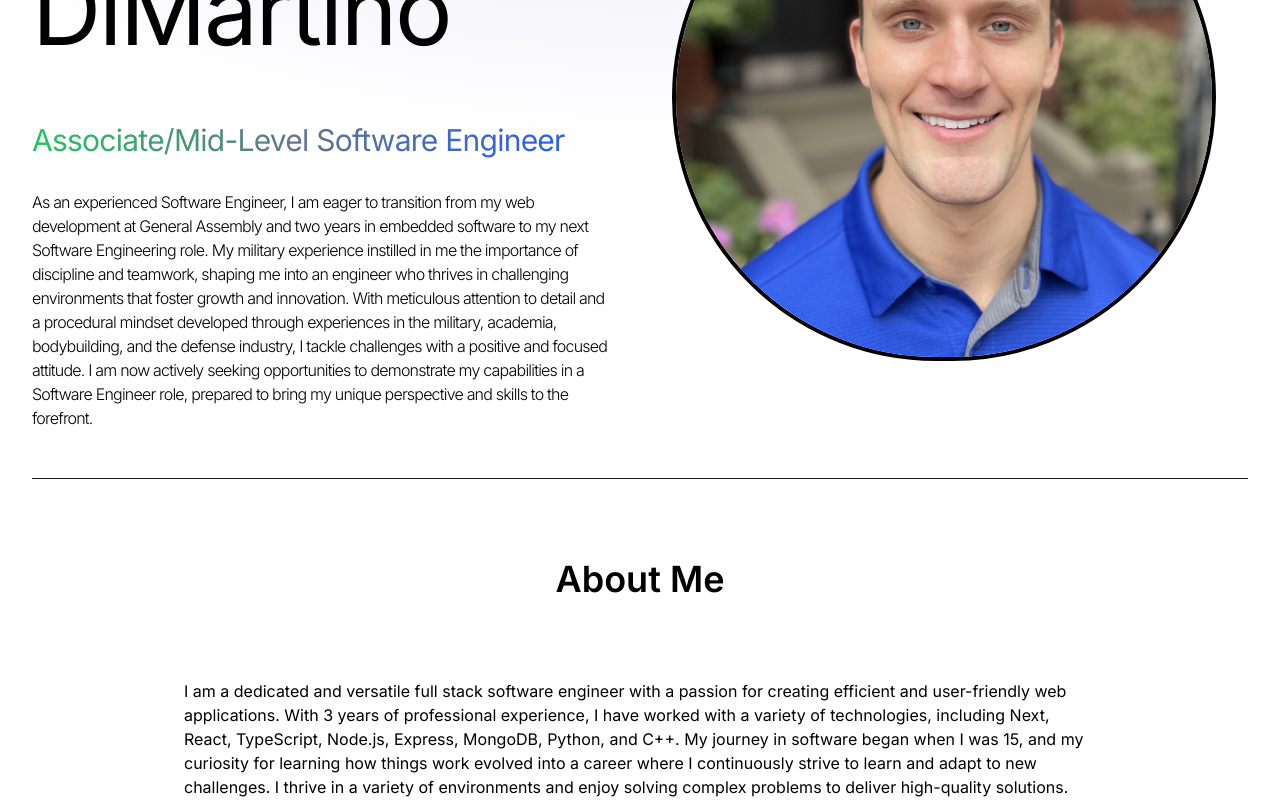
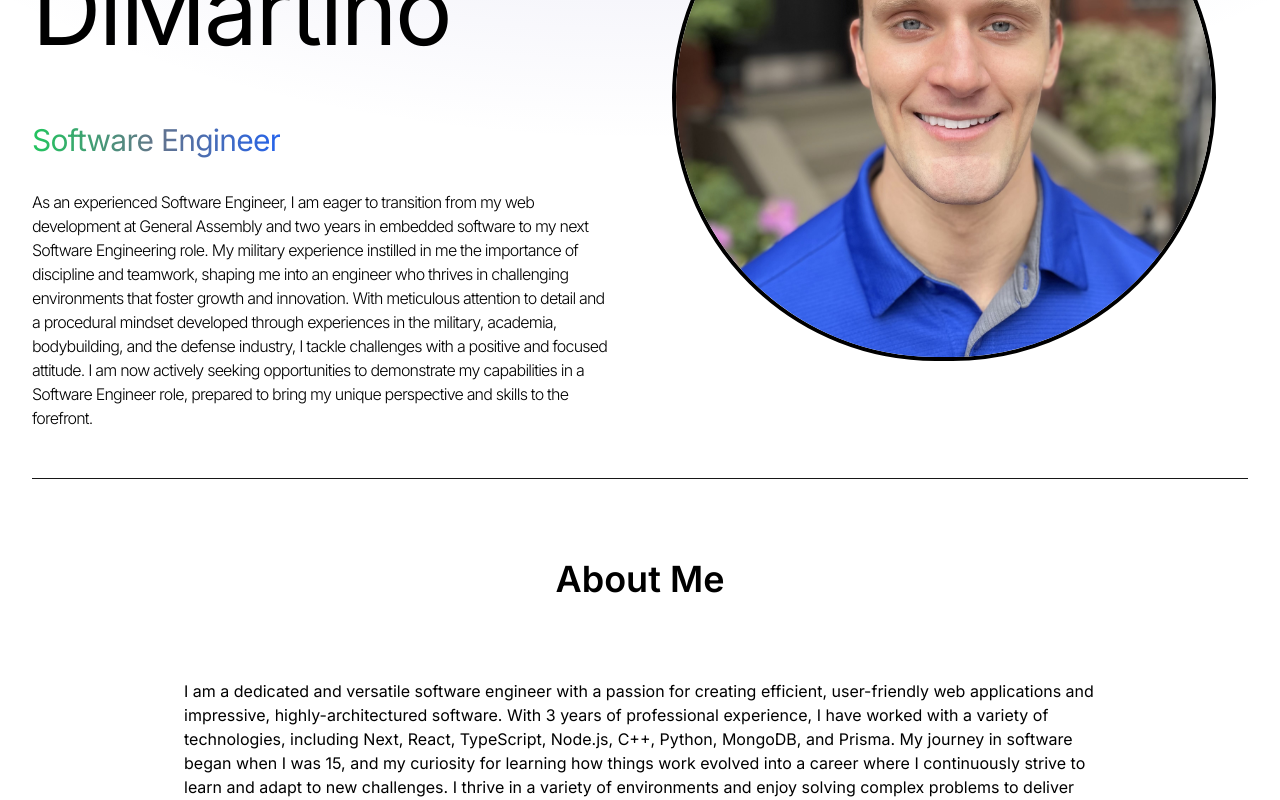
Before and after one commit to nickldimartino/portfolio, a React (Vite) app: page / in a window 1280 px wide. Shown: the part 340-1140 px from the top of the page. Built offline with nearby package versions, Linux system fonts and the light colour scheme.

Commit message:
Updated my Title

```diff
--- a/src/components/Hero.jsx
+++ b/src/components/Hero.jsx
@@ -31,7 +31,7 @@ const Hero = () => {
               animate="visible"
               className="bg-gradient-to-r from-green-500 via-slate-500 to-blue-600 bg-clip-text text-3xl tracking-tight text-transparent"
             >
-              Associate/Mid-Level Software Engineer
+              Software Engineer
             </motion.span>
             <motion.p
               variants={container(1)}
--- a/src/constants/index.js
+++ b/src/constants/index.js
@@ -33,7 +33,7 @@ export const navLinks = [
 
 export const HERO_CONTENT = `As an experienced Software Engineer, I am eager to transition from my web development at General Assembly and two years in embedded software to my next Software Engineering role. My military experience instilled in me the importance of discipline and teamwork, shaping me into an engineer who thrives in challenging environments that foster growth and innovation. With meticulous attention to detail and a procedural mindset developed through experiences in the military, academia, bodybuilding, and the defense industry, I tackle challenges with a positive and focused attitude. I am now actively seeking opportunities to demonstrate my capabilities in a Software Engineer role, prepared to bring my unique perspective and skills to the forefront.`;
 
-export const ABOUT_TEXT = `I am a dedicated and versatile full stack software engineer with a passion for creating efficient and user-friendly web applications. With 3 years of professional experience, I have worked with a variety of technologies, including Next, React, TypeScript, Node.js, Express, MongoDB, Python, and C++. My journey in software began when I was 15, and my curiosity for learning how things work evolved into a career where I continuously strive to learn and adapt to new challenges. I thrive in a variety of environments and enjoy solving complex problems to deliver high-quality solutions. Outside of coding, I enjoy bodybuilding, snowboarding, Electronic Dance Music (EDM), video games, anime, reading, and tending to my cat who requires unwavering attention.`;
+export const ABOUT_TEXT = `I am a dedicated and versatile software engineer with a passion for creating efficient, user-friendly web applications and impressive, highly-architectured software. With 3 years of professional experience, I have worked with a variety of technologies, including Next, React, TypeScript, Node.js, C++, Python, MongoDB, and Prisma. My journey in software began when I was 15, and my curiosity for learning how things work evolved into a career where I continuously strive to learn and adapt to new challenges. I thrive in a variety of environments and enjoy solving complex problems to deliver high-quality solutions. Outside of coding, I enjoy bodybuilding, snowboarding, Electronic Dance Music (EDM), video games, anime, reading, and tending to my cat who requires unwavering attention.`;
 
 export const EXPERIENCES = [
   {
```
